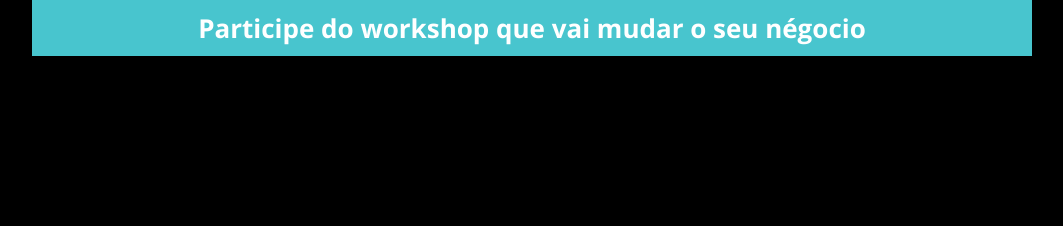
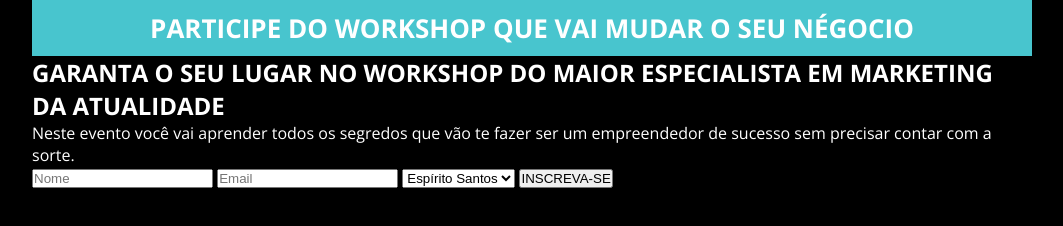
Before and after one commit to f-nely/pagina-de-captura, a plain HTML site: page index.html in a window 1280 px wide. Shown: the whole page, without its empty margins (108-1171 px from the left). Drawn offline with nearby package versions, Linux system fonts and the light colour scheme.

Commit message:
Criando contéudo principal

```diff
--- a/index.html
+++ b/index.html
@@ -14,8 +14,33 @@
 <body>
     <div class="container">
         <header>
-            <h1 class="title">Participe do workshop que vai mudar o seu négocio</h1>
+            <h1 class="title uppercase">Participe do workshop que vai mudar o seu négocio</h1>
         </header>
+
+        <section>
+            <div class="form-container">
+                <h2 class="uppercase">
+                    Garanta o seu lugar no workshop do maior especialista em marketing
+                    da atualidade
+                </h2>
+                <p>
+                    Neste evento você vai aprender todos os segredos que vão te fazer
+                    ser um empreendedor de sucesso sem precisar contar com a sorte.
+                </p>
+                <form>
+                    <input type="text" name="name" id="name" placeholder="Nome">
+                    <input type="email" name="email" id="email" placeholder="Email">
+                    <select name="place">
+                        <option value="rj">Rio de Janeiro</option>
+                        <option value="sp">São Paulo</option>
+                        <option value="mg">Minas Gerais</option>
+                        <option value="es" selected>Espírito Santos</option>
+                    </select>
+                    <input type="submit" value="inscreva-se" class="uppercase">
+                </form>
+            </div>
+        </section>
+
     </div>
 </body>
 </html>
```
